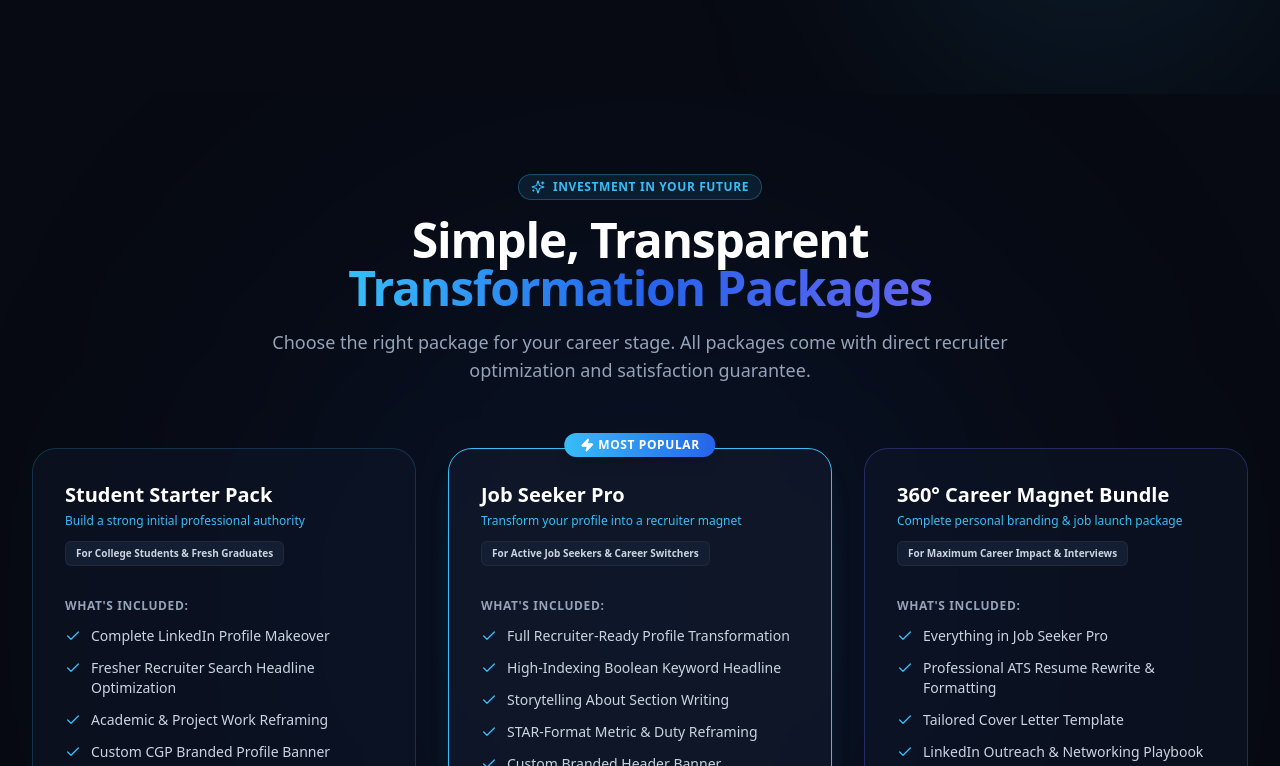
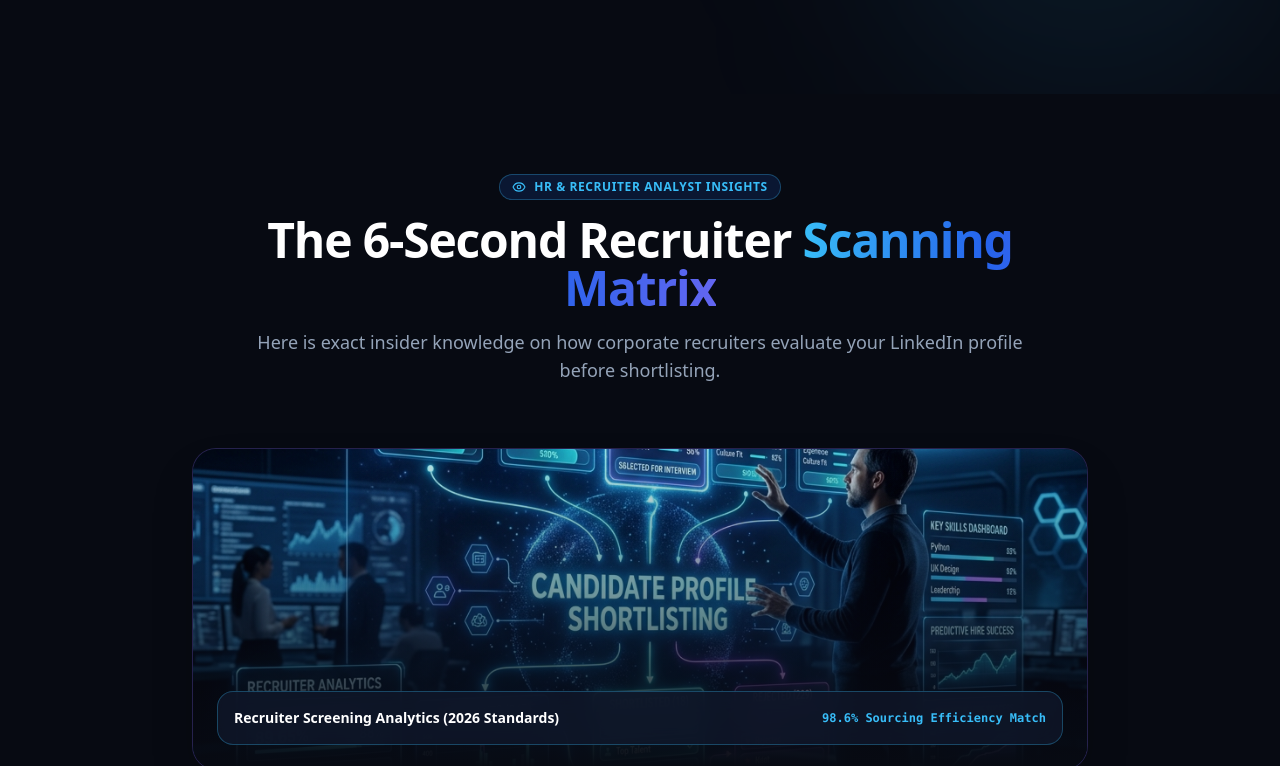
Before and after one commit to SaNjAy-bRo/career-growth-partner, a Next.js app: page / in a window 1280 px wide. Shown: the part 3574-4340 px from the top of the page. Built offline with nearby package versions, Linux system fonts and the light colour scheme.

Commit message:
Positioned Hidden Hiring Filter & Recruiter Scan Matrix section immediately after Section 3 (ServicesGrid)

```diff
--- a/src/app/page.tsx
+++ b/src/app/page.tsx
@@ -5,6 +5,7 @@ import Navbar from "@/components/Navbar";
 import Hero from "@/components/Hero";
 import ProblemVsSolution from "@/components/ProblemVsSolution";
 import ServicesGrid from "@/components/ServicesGrid";
+import RecruiterScanMatrix from "@/components/RecruiterScanMatrix";
 import PackagesSection from "@/components/PackagesSection";
 import Testimonials from "@/components/Testimonials";
 import AiProfileAuditTool from "@/components/AiProfileAuditTool";
@@ -31,25 +32,28 @@ export default function Home() {
       {/* 2. Hero Section */}
       <Hero onOpenAuditModal={handleOpenAuditModal} />
 
-      {/* 3. We Show: Problem vs Solution Transformation */}
+      {/* 3. Section 1: We Show (Problem vs Solution Transformation) */}
       <ProblemVsSolution />
 
-      {/* 4. Services Provided (Career Coaching, Resume Writing, Interview Prep, Brand Consulting) */}
+      {/* 4. Section 2: Services Provided */}
       <ServicesGrid onOpenAuditModal={handleOpenAuditModal} />
 
-      {/* 5. Packages & Pricing */}
+      {/* 5. Section 3: Hidden Hiring Filter & Recruiter Scanning Matrix */}
+      <RecruiterScanMatrix />
+
+      {/* 6. Section 4: Packages & Pricing */}
       <PackagesSection onOpenAuditModal={handleOpenAuditModal} />
 
-      {/* 6. Success Stories (Testimonials & Outcomes) */}
+      {/* 7. Section 5: Success Stories (Testimonials & Outcomes) */}
       <Testimonials />
 
-      {/* 7. Some Free Resources (Interactive AI Score Readiness Tool) */}
+      {/* 8. Section 6: Some Free Resources (Interactive AI Score Readiness Tool) */}
       <AiProfileAuditTool onOpenAuditModal={handleOpenAuditModal} />
 
-      {/* 8. FAQs */}
+      {/* 9. FAQs */}
       <FaqSection />
 
-      {/* 9. High-Converting Footer */}
+      {/* 10. High-Converting Footer */}
       <Footer onOpenAuditModal={handleOpenAuditModal} />
 
       {/* Audit Modal Dialog */}
```
